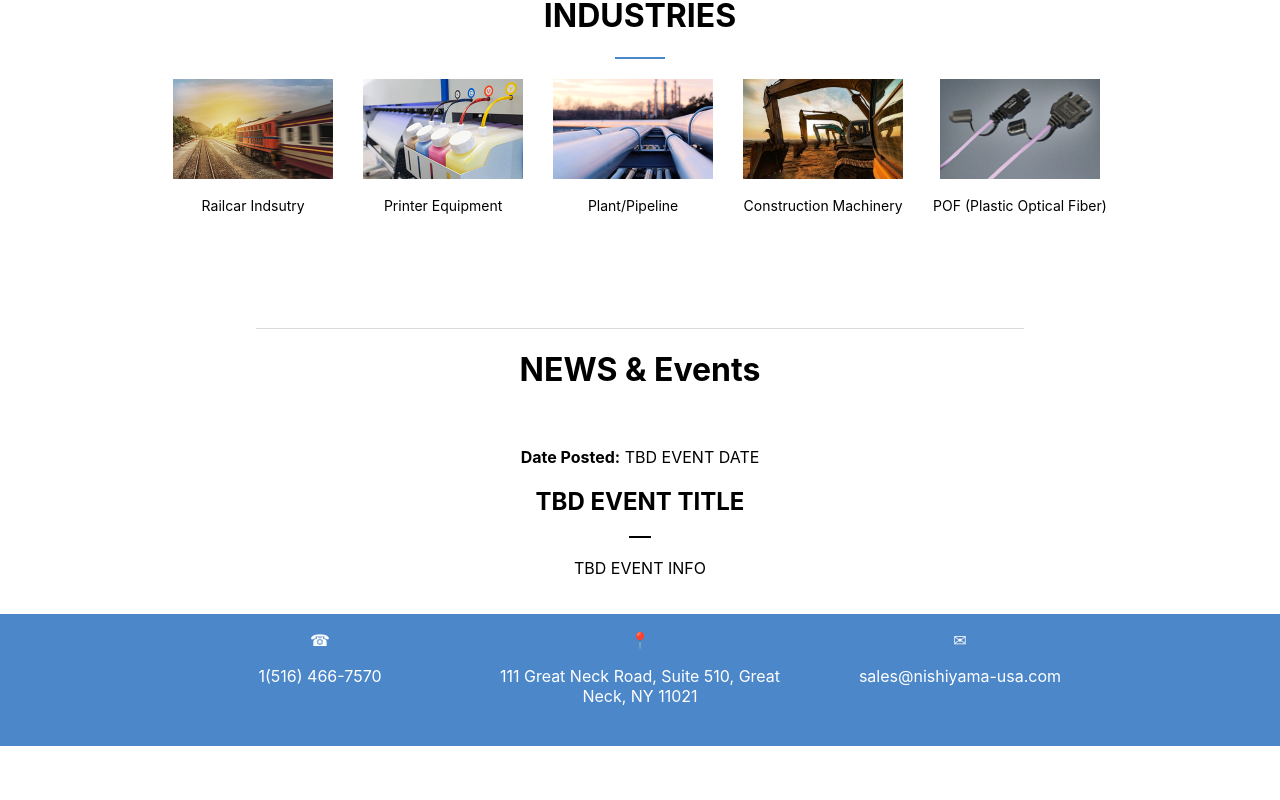
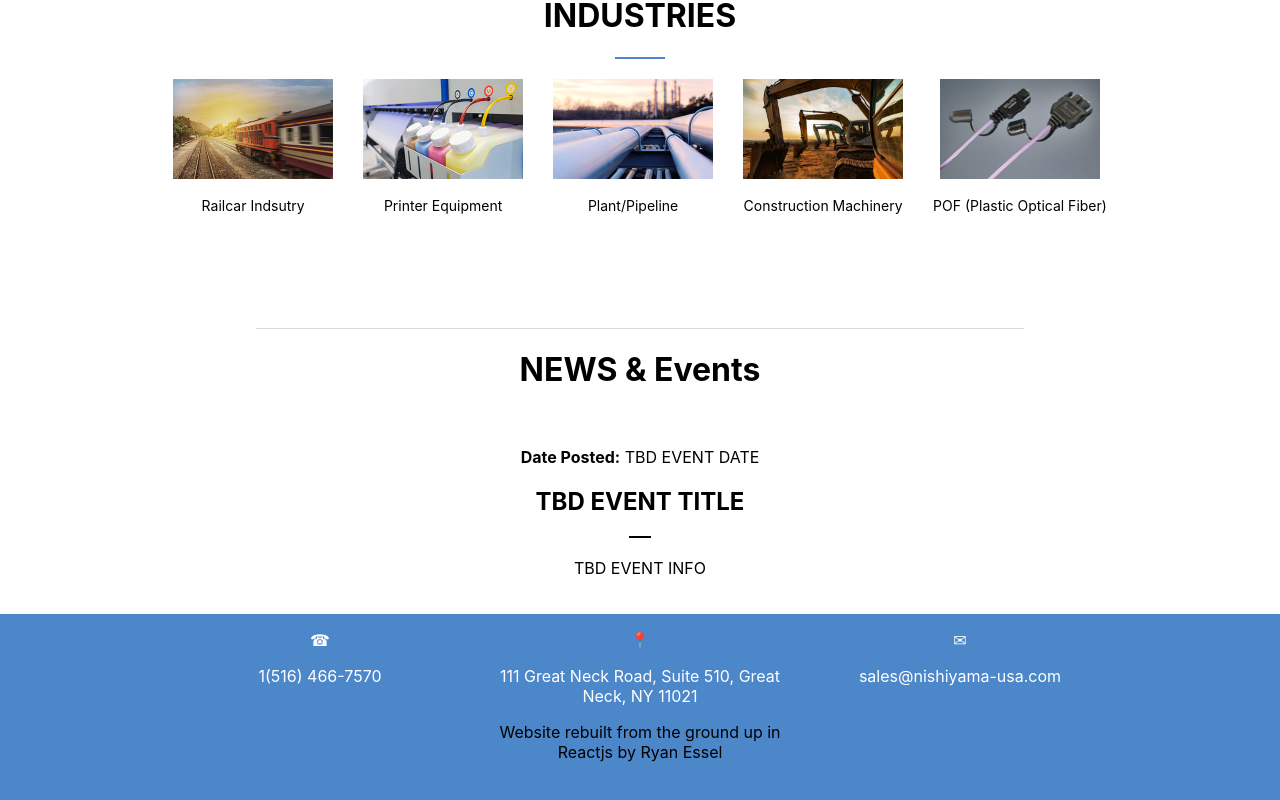
Before and after one commit to ryanessel/front-end-nca-website, a React (Create React App) app: page / in a window 1280 px wide. Shown: the part 898-1698 px from the top of the page. Before the commit the page ends 1644 px from the top, so only its background shows below. Built offline with nearby package versions, Linux system fonts and the light colour scheme.

Commit message:
adding website rebuilding credit blurb

```diff
--- a/src/App.css
+++ b/src/App.css
@@ -1408,6 +1408,11 @@ flex-direction: column;
 
 }
 
+.websiteCredit {
+color: black;
+text-decoration: none;
+}
+
 
 /* copy all of this  except for the footerr for 1216 media query and work backwards. */
 @media only screen and (max-width: 600px) {
--- a/src/components/Footer.js
+++ b/src/components/Footer.js
@@ -20,7 +20,10 @@ export default function Footer() {
     <div className='footerAddressLink'>
       <p>📍</p>
     111 Great Neck Road, Suite 510, Great Neck, NY 11021
+    <p className='websiteCredit'>Website rebuilt from the ground up in Reactjs by <a className='websiteCredit' href="https://github.com/ryanessel">Ryan Essel</a></p>
     </div>
+
+
 
     <div className='footerNcaSalesEmail'>
     <p>✉</p>
```
Also changed, not shown: src/pages/IndustryPlasticOpticalFiber.js (+7 -0 lines).
